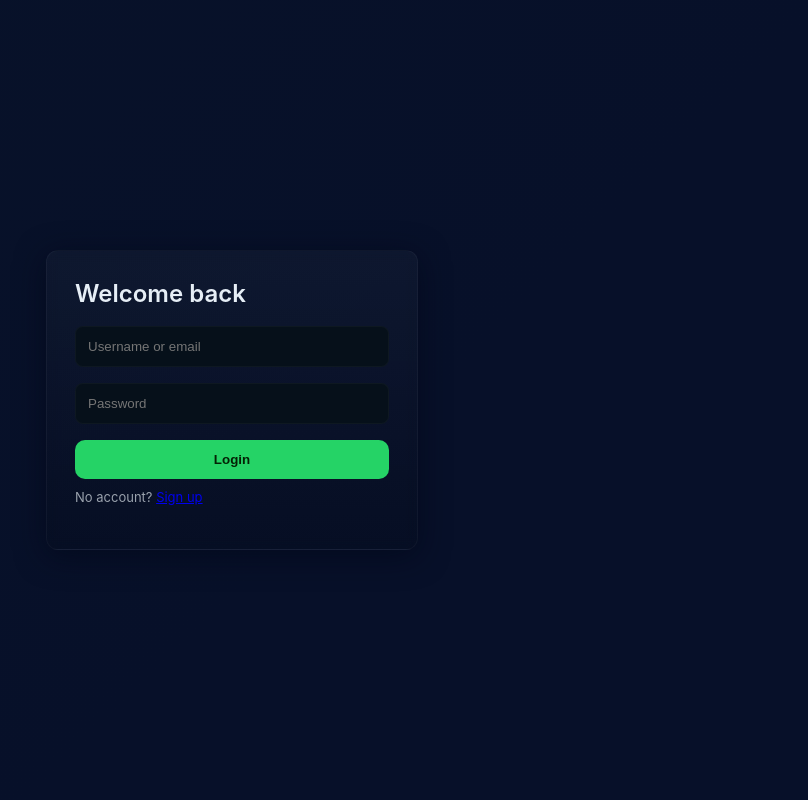
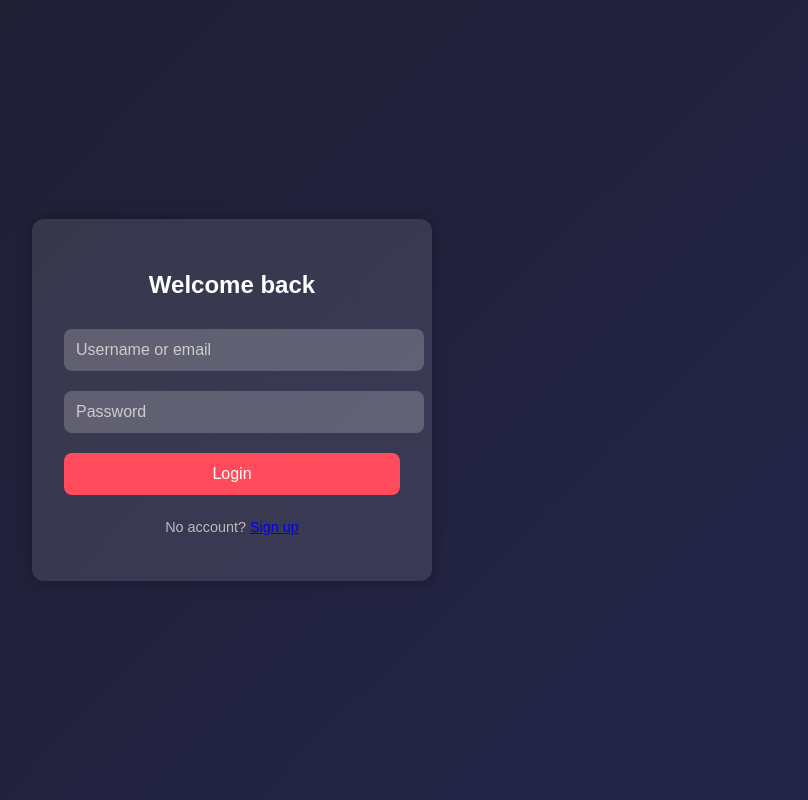
Before and after one commit to Ay123xx4/Dark-Love-MD-Bot, a website: page public/index.html in a window 1280 px wide. Shown: the whole page, without its empty margins (408-1216 px from the left). Drawn offline with Linux system fonts and the light colour scheme.

Commit message:
Update style.css

```diff
--- a/public/style.css
+++ b/public/style.css
@@ -1,33 +1,63 @@
-:root{
-  --bg1:#0f1724; --accent:#25D366; --card:#0f1728; --muted:#9aa2ad;
+body {
+    font-family: 'Poppins', sans-serif;
+    background: linear-gradient(135deg, #1e1e2f, #25254b);
+    margin: 0;
+    display: flex;
+    justify-content: center;
+    align-items: center;
+    height: 100vh;
+    color: white;
 }
-*{box-sizing:border-box}
-body{
-  margin:0;
-  font-family: Inter, system-ui, Arial;
-  background: linear-gradient(135deg,#081229 0%, #071029 60%);
-  color:#e6eef6;
-  min-height:100vh;
-  display:flex;
-  align-items:center;
-  justify-content:center;
+
+.auth-wrap, .dashboard-wrap {
+    width: 100%;
+    max-width: 400px;
 }
-.auth-wrap{width:100%;max-width:420px;padding:24px}
-.card{
-  background:linear-gradient(180deg, rgba(255,255,255,0.03), rgba(0,0,0,0.12));
-  border-radius:12px;padding:28px;box-shadow:0 6px 30px rgba(2,6,23,0.6);
-  border:1px solid rgba(255,255,255,0.04);
-  backdrop-filter: blur(6px);
+
+.card {
+    background: rgba(255, 255, 255, 0.1);
+    padding: 2rem;
+    border-radius: 12px;
+    box-shadow: 0 0 15px rgba(0,0,0,0.3);
+    text-align: center;
 }
-.card h2{margin:0 0 10px;font-weight:600}
-.card input{
-  width:100%;padding:12px;margin:8px 0;border-radius:8px;border:none;background:#06101a;color:#e6eef6;
-  outline:none;border:1px solid rgba(255,255,255,0.03);
+
+input, button {
+    width: 100%;
+    padding: 12px;
+    margin: 10px 0;
+    border: none;
+    border-radius: 8px;
+    font-size: 1rem;
 }
-.card button{
-  width:100%;padding:12px;border-radius:10px;border:none;background:var(--accent);color:#042205;font-weight:700;margin-top:8px;cursor:pointer;
+
+input {
+    background: rgba(255,255,255,0.2);
+    color: white;
+    outline: none;
 }
-.muted{color:var(--muted);font-size:13px;margin-top:10px}
-.msg{margin-top:8px;color:#ffdddd}
-.topbar{position:fixed;left:0;right:0;top:0;height:60px;background:#061124;display:flex;align-items:center;justify-content:space-between;padding:0 20px;border-bottom:1px solid rgba(255,255,255,0.03)}
-.container{padding:80px 20px 40px}
+
+input::placeholder {
+    color: #ccc;
+}
+
+button {
+    background: #ff4b5c;
+    color: white;
+    cursor: pointer;
+    transition: 0.3s;
+}
+
+button:hover {
+    background: #ff1e3c;
+}
+
+.muted {
+    color: #bbb;
+    font-size: 0.9rem;
+}
+
+.msg {
+    margin-top: 10px;
+    font-size: 0.9rem;
+}
```
